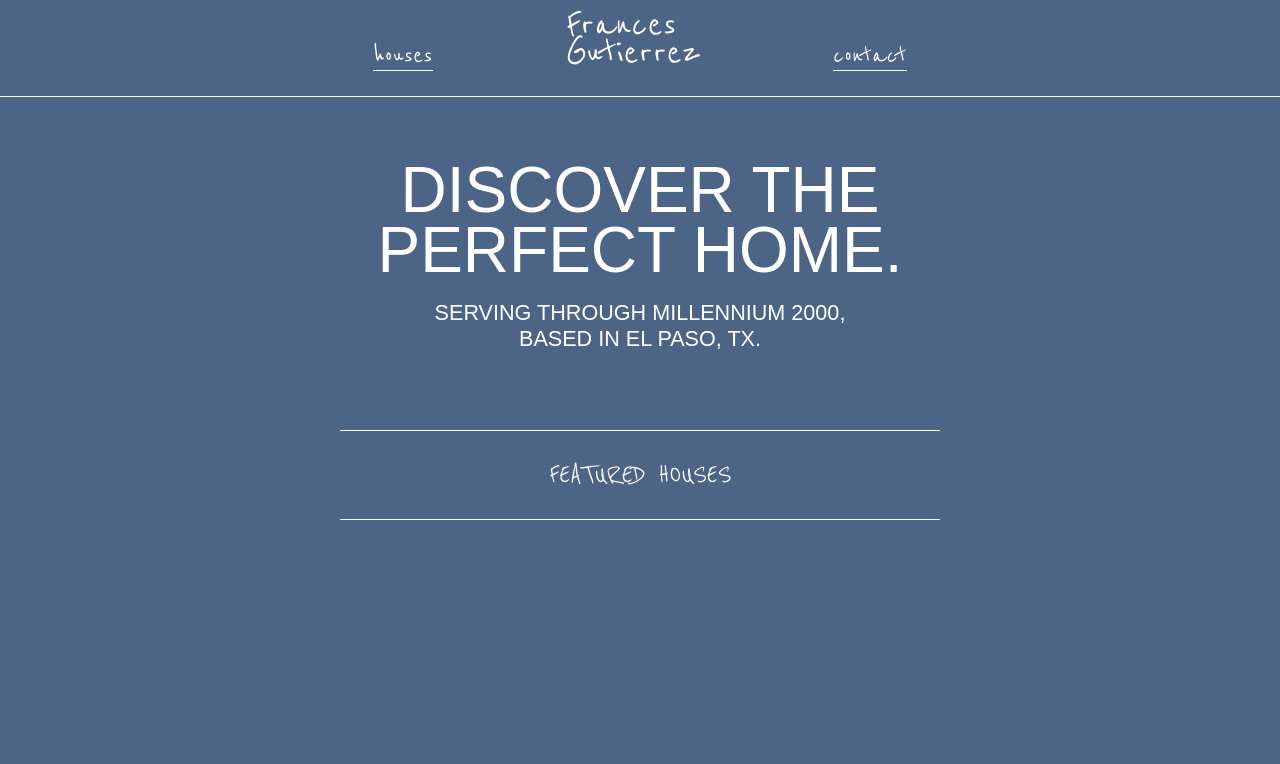
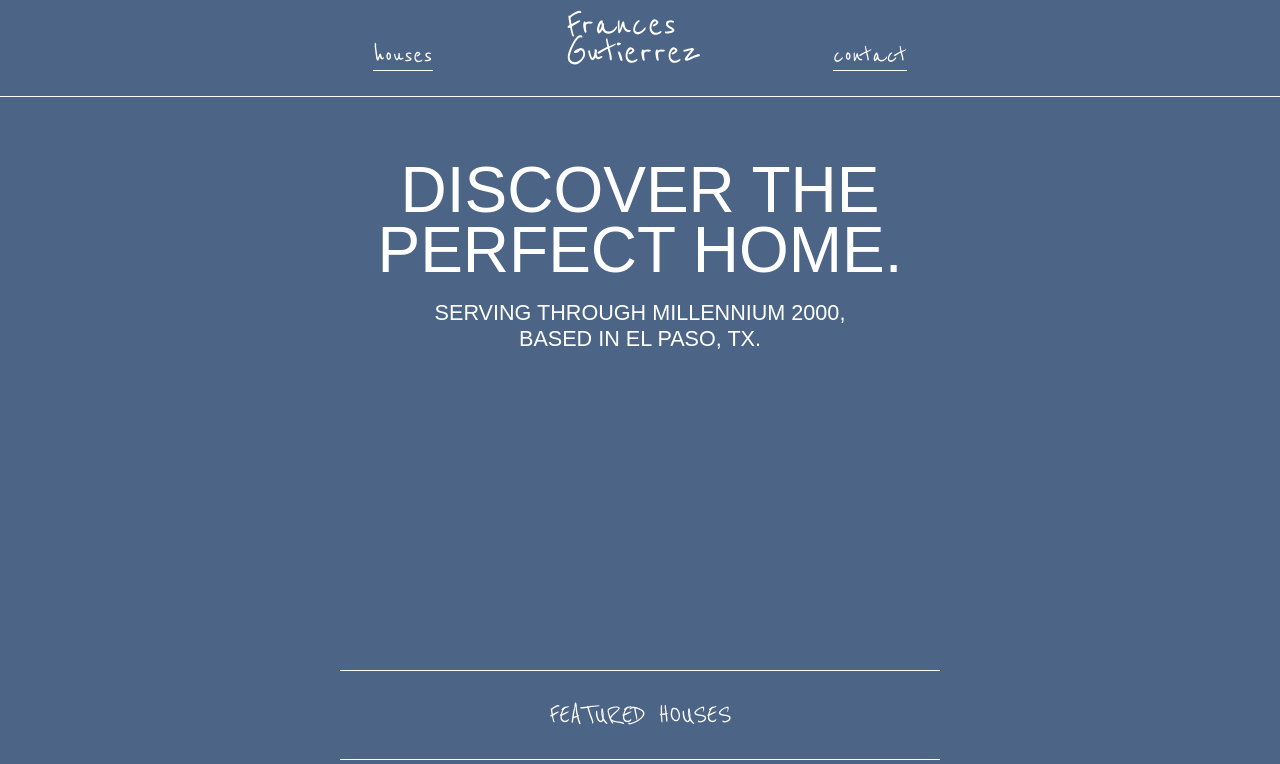
Before and after one commit to gtzjesus/FrancesGtz-frontend, a React (Vite) app: page / in a window 1280 px wide. Shown: the top 764 px of the page. Built offline with nearby package versions, Linux system fonts and the light colour scheme; a web font is replaced by a local one.

Commit message:
Houses component added for displaying banner

```diff
--- a/src/components/landing/Landing.jsx
+++ b/src/components/landing/Landing.jsx
@@ -17,7 +17,7 @@ import styled from 'styled-components';
 const StyledLanding = styled.div`
   position: relative; /* Add position relative for overlay */
   overflow: hidden; /* Ensure overlay doesn't overflow */
-  min-height: 50vh;
+  min-height: 80vh;
 `;
 
 const LandingIntroduction = styled.div`
```
